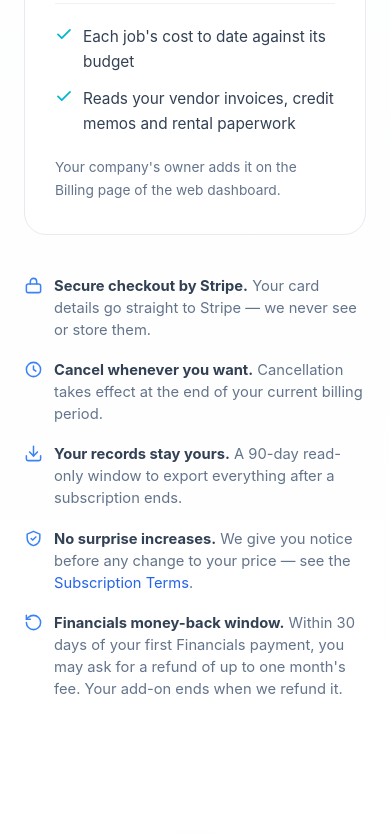
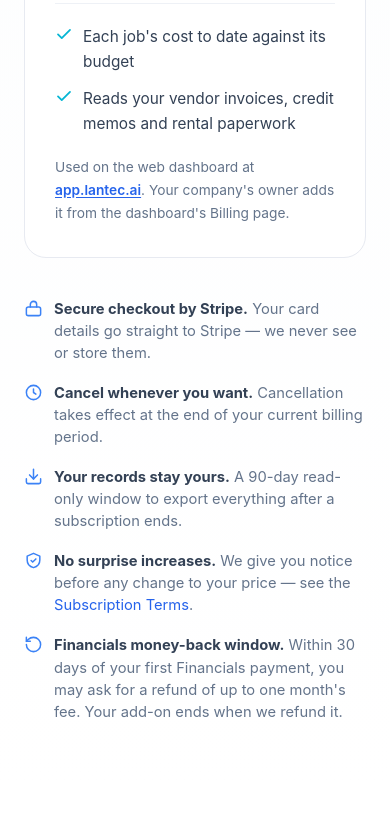
Before and after one commit to FPLandrian/lantec-ai.github.io, a plain HTML site: page index.html in a window 390 px wide. Shown: the part 7683-8516 px from the top of the page. Drawn offline with Linux system fonts and the light colour scheme.

Commit message:
Financials sign-in: the menu, the Financials card, the footer and the welcome page name it and show app.lantec.ai
A bare "Sign in" in the menu read as signing in to this site, and nothing on
the site said where Crewlytics Financials is used or gave its address.

- Menu: "Sign in" is now "Financials sign-in" (spoken name starts with it).
- Financials card: "Used on the web dashboard at app.lantec.ai" (a link,
  underlined inside the sentence). Your company's owner adds it from the
  dashboard's Billing page.
- Footer, Product column: "Financials & billing: app.lantec.ai".
- Welcome page, step 3: the address is shown, so it can be typed on a computer.
- The menu now folds into the toggle at 960px and below (was 720px). With the
  longer label it no longer fits on one line below about 930px; even before,
  labels wrapped from 721 to about 900px and the page scrolled sideways at 721.

```diff
--- a/index.html
+++ b/index.html
@@ -1231,6 +1231,13 @@
         color: var(--muted);
         font-size: 0.86rem;
       }
+      /* A link inside a sentence is underlined, not told apart by its color
+         alone (WCAG 1.4.1), as on the welcome page. */
+      .plan-after a {
+        font-weight: 600;
+        text-decoration: underline;
+        text-underline-offset: 2px;
+      }
       .pricing-assure {
         margin: 40px auto 0;
         max-width: 880px;
@@ -1467,7 +1474,11 @@
         }
       }
 
-      @media (max-width: 720px) {
+      /* The menu folds into the toggle wherever its full row of links would
+         not fit on one line (from 930px, measured with "Financials sign-in").
+         It folded only at 720px before, so from 721px to about 900px the
+         labels wrapped onto two or three lines and the page scrolled sideways. */
+      @media (max-width: 960px) {
         .nav-links {
           position: absolute;
           top: calc(100% + 8px);
@@ -1611,11 +1622,15 @@
           <a class="link" href="#pricing">Pricing</a>
           <a class="link" href="#about">About</a>
           <a class="link" href="#contact">Contact</a>
+          <!-- Named for what it opens. A bare "Sign in" read as signing in to
+               this site, and nothing said Financials lives on the dashboard
+               (with the Billing page). The spoken name starts with the shown
+               words (WCAG 2.5.3). -->
           <a
             class="link"
             href="https://app.lantec.ai/dashboard/sign-in"
-            aria-label="Sign in to the Crewlytics web dashboard"
-            >Sign in</a
+            aria-label="Financials sign-in, on the Crewlytics web dashboard"
+            >Financials sign-in</a
           >
           <a class="btn btn-primary btn-sm nav-cta" href="#pricing">
             Get started
@@ -2115,8 +2130,9 @@
               </ul>
 
               <p class="plan-after">
-                Your company's owner adds it on the Billing page of the web
-                dashboard.
+                Used on the web dashboard at
+                <a href="https://app.lantec.ai/dashboard/sign-in">app.lantec.ai</a>.
+                Your company's owner adds it from the dashboard's Billing page.
               </p>
             </article>
           </div>
@@ -2239,6 +2255,9 @@
             <a href="#how">How it works</a>
             <a href="#pricing">Pricing</a>
             <a href="#features">Voice entry</a>
+            <a href="https://app.lantec.ai/dashboard/sign-in"
+              >Financials &amp; billing: app.lantec.ai</a
+            >
           </div>
 
           <div class="foot-col">
```
Also changed, not shown: welcome.html (+2 -2 lines).
